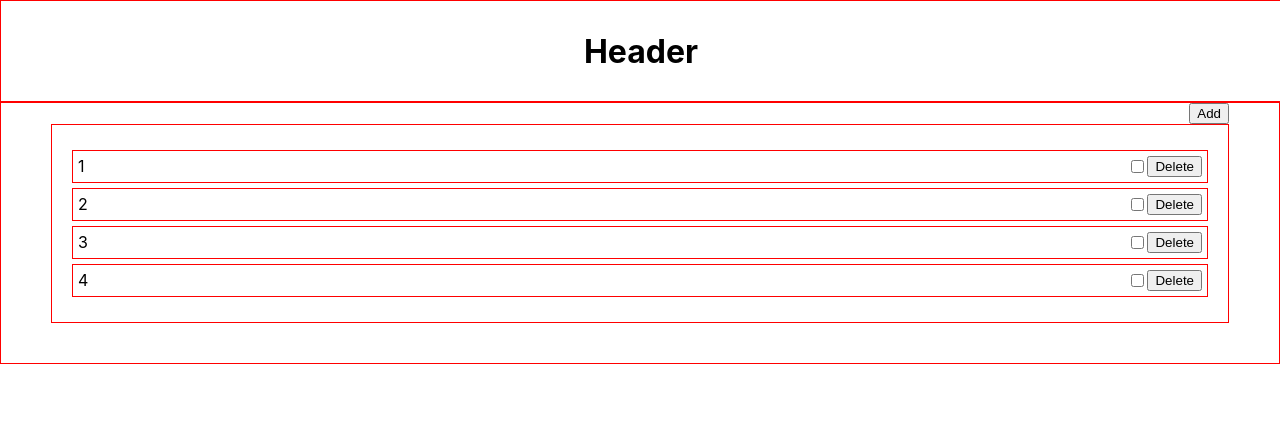
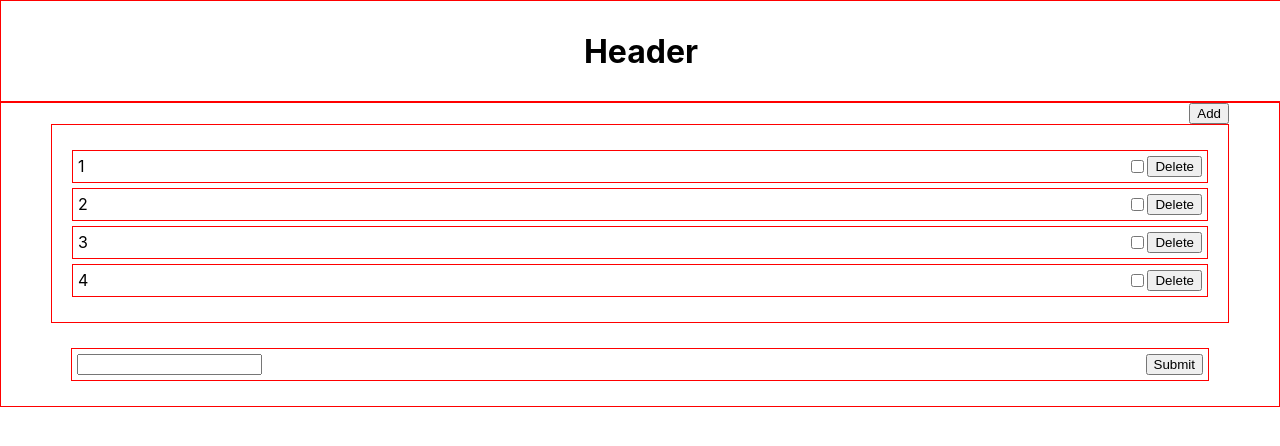
Before and after one commit to anghelgabrielmihai/miXin-todo, a React (Create React App) app: page / in a window 1280 px wide. Both pictures are taken after a click on the button "Add". Shown: the top 446 px of the page. Built offline with nearby package versions, Linux system fonts and the light colour scheme.

Commit message:
- added functionality to add new item

```diff
--- a/src/components/addComponent/addComponent.js
+++ b/src/components/addComponent/addComponent.js
@@ -10,13 +10,19 @@ export class AddComponent extends Component {
         }
     }
 
+    handleOnSubmit = (event) => {
+        event.preventDefault();
+        this.props.updateState(event.target[0].value);
+        event.target[0].value = '';
+    }
+
     render () {
         if (this.props.showAddComponent) {
             return (
-                <div className="add-wrapper flex">
+                <form className="add-wrapper flex" onSubmit={this.handleOnSubmit}>
                     <input type="text" />
                     <ButtonComponent name="Submit" />
-                </div>
+                </form>
             )
         } else {
             return null;
--- a/src/components/mainComponent/mainComponent.js
+++ b/src/components/mainComponent/mainComponent.js
@@ -14,12 +14,20 @@ export class MainComponent extends Component {
     }
 
     addItemComponent = () => {
-        // this.setState(state => ({ showAddComponent: !state.showAddComponent }))
+        this.setState(state => ({ showAddComponent: !state.showAddComponent }))
         console.log(this.state.showAddComponent);
     }
 
+    updateState = (value) => {
+        console.log(value);
+        this.setState(prevState => ({
+            data: [...prevState.data, value]
+        }))
+        console.log(this.state);
+    }
+
     render () {
-        const items = this.state.data.map(item => <ItemComponent key={item} data={item} />);
+        const items = this.state.data.map((item, index) => <ItemComponent key={index} data={item} />);
         return (
             <main>
                 <section className="action-row flex">
@@ -27,7 +35,7 @@ export class MainComponent extends Component {
                 </section>
                 <section className="todo-container">{items}</section>
                 <section className="add-container">
-                    <AddComponent showAddComponent={this.state.showAddComponent} />
+                    <AddComponent showAddComponent={this.state.showAddComponent} updateState={this.updateState} />
                 </section>
             </main>
         )
```
